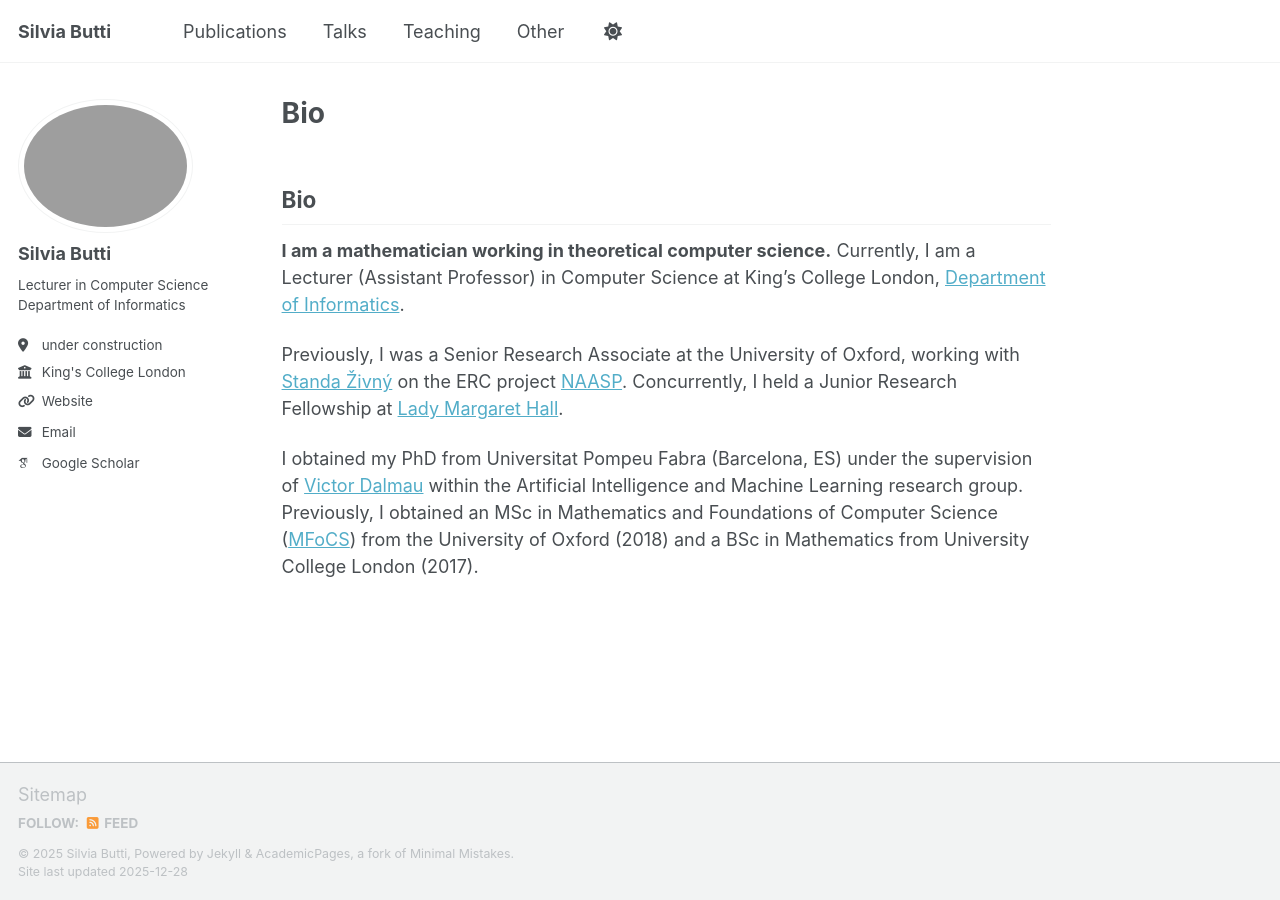
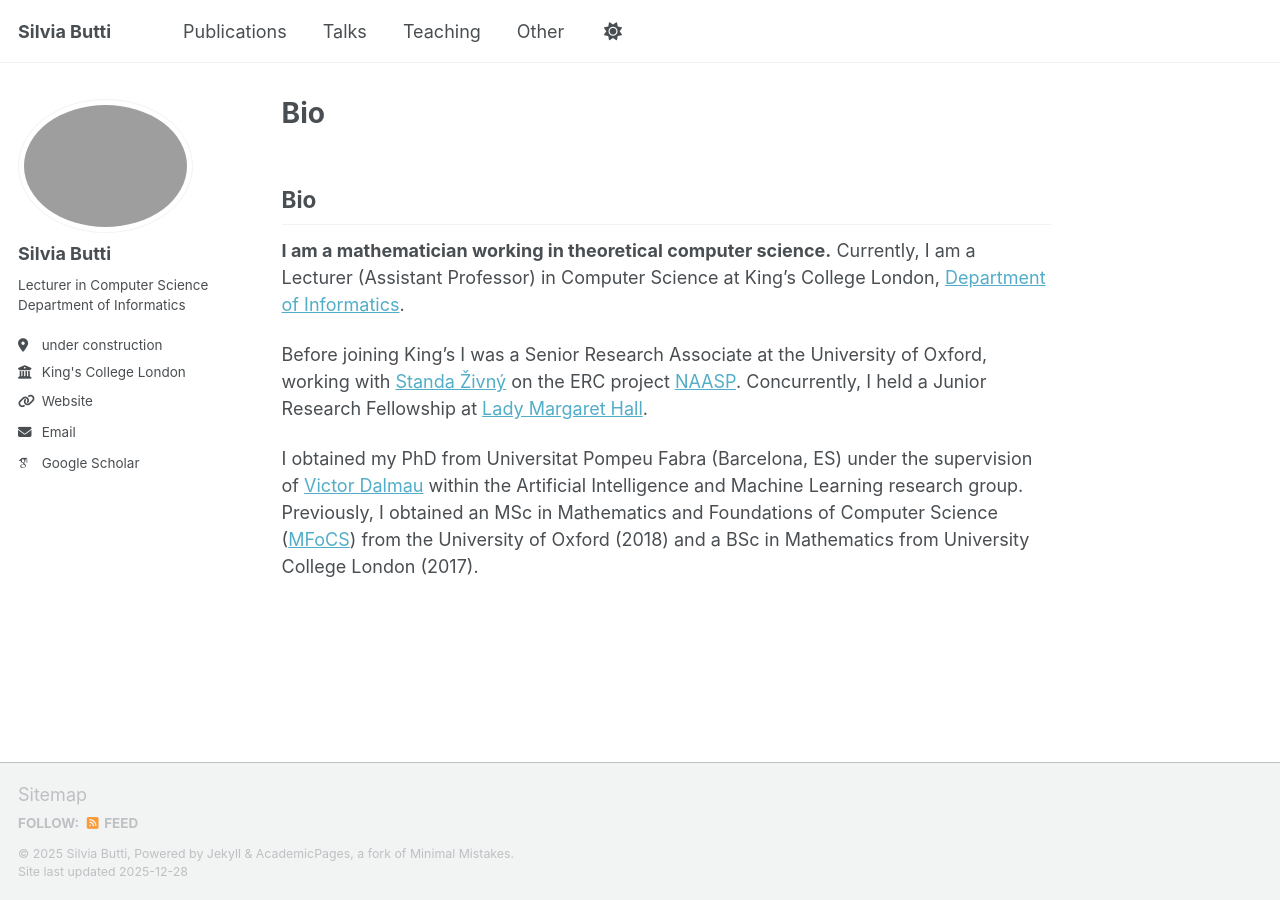
Before and after one commit to silviabutti/silviabutti.github.io, a Jekyll site: the page built from _pages/about.md, in a window 1280 px wide. Built offline with Jekyll 4.4.1, drawn with Linux system fonts in a browser that asks for light colours; some web fonts are replaced; a script bundle is joined from its source files by our own code; library files that are not in the unit come from our copies; our own code applies the rules of GitHub Pages for plain Markdown files.

Commit message:
Update about.md

```diff
--- a/_pages/about.md
+++ b/_pages/about.md
@@ -10,6 +10,6 @@ redirect_from:
 
 **I am a mathematician working in theoretical computer science.** Currently, I am a Lecturer (Assistant Professor) in Computer Science at King's College London, [Department of Informatics](https://www.kcl.ac.uk/informatics).
 
-Previously, I was a Senior Research Associate at the University of Oxford, working with [Standa Živný](https://www.cs.ox.ac.uk/standa.zivny/) on the ERC project [NAASP](https://www.cs.ox.ac.uk/standa.zivny/naasp.html). Concurrently, I held a Junior Research Fellowship at [Lady Margaret Hall](https://www.lmh.ox.ac.uk/).
+Before joining King's I was a Senior Research Associate at the University of Oxford, working with [Standa Živný](https://www.cs.ox.ac.uk/standa.zivny/) on the ERC project [NAASP](https://www.cs.ox.ac.uk/standa.zivny/naasp.html). Concurrently, I held a Junior Research Fellowship at [Lady Margaret Hall](https://www.lmh.ox.ac.uk/).
 
 I obtained my PhD from Universitat Pompeu Fabra (Barcelona, ES) under the supervision of [Victor Dalmau](https://www.upf.edu/web/victor-dalmau) within the Artificial Intelligence and Machine Learning research group. Previously, I obtained an MSc in Mathematics and Foundations of Computer Science ([MFoCS](https://www.maths.ox.ac.uk/members/students/postgraduate-courses/msc-mfocs)) from the University of Oxford (2018) and a BSc in Mathematics from University College London (2017).
```
